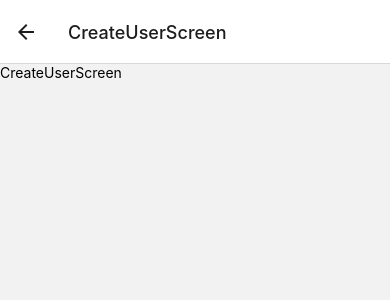
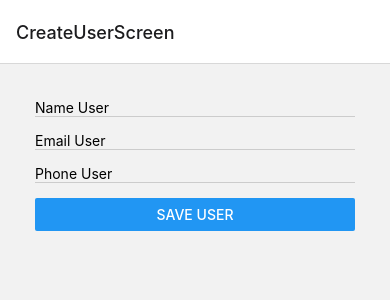
Before and after one commit to SpaceDC/APP_TuProfe24-7, a React Native app: screen /CreateUserScreen in a window 390 px wide. Shown: the top 300 px of the page. Built offline with nearby package versions, Linux system fonts and the light colour scheme.

Commit message:
versión 7 s Please enter the commit message for your changes. Lines starting

```diff
--- a/App.js
+++ b/App.js
@@ -13,8 +13,8 @@ import {createNativeStackNavigator} from '@react-navigation/native-stack';
 function MyStack () {
   return (
     <Stack.Navigator>
+      <Stack.Screen name = "CreateUserScreen" component = {CreateUserScreen}/>
       <Stack.Screen name = "UserList" component = {UserList}/>
-      <Stack.Screen name = "CreateUserScreen" component = {CreateUserScreen}/>
       <Stack.Screen name = "UserDetailScreen" component = {UserDetailScreen}/>
     </Stack.Navigator>
   )
--- a/screen/CreateUserScreen.js
+++ b/screen/CreateUserScreen.js
@@ -1,12 +1,42 @@
-import React from 'react'
-import { View, Text } from 'react-native'
+import React from 'react';
+import { View, Button, TextInput, ScrollView, StyleSheet } from 'react-native';
 
 const CreateUserScreen = () => {
     return (
-        <View>
-            <Text>CreateUserScreen</Text>
-        </View>
+        <ScrollView style ={styles.container}>
+
+            <View style = {styles.inputGroup}>
+                <TextInput placeholder="Name User"/>
+            </View>
+
+            <View style = {styles.inputGroup}>
+                <TextInput placeholder="Email User"/>
+            </View>
+
+            <View style = {styles.inputGroup}>
+                <TextInput placeholder="Phone User"/>
+            </View>
+
+            <View>
+                <Button title="Save User"/>
+            </View>
+        </ScrollView>
     )
 }
 
+const styles = StyleSheet.create({
+    container: {
+        flex:1,
+        padding:35
+    },
+
+    inputGroup: {
+        flex: 1,
+        padding:0,
+        marginBottom: 15,
+        borderBottomWidth:1,
+        borderBottomColor: '#cccccc'
+    }
+})
+
 export default CreateUserScreen
```
